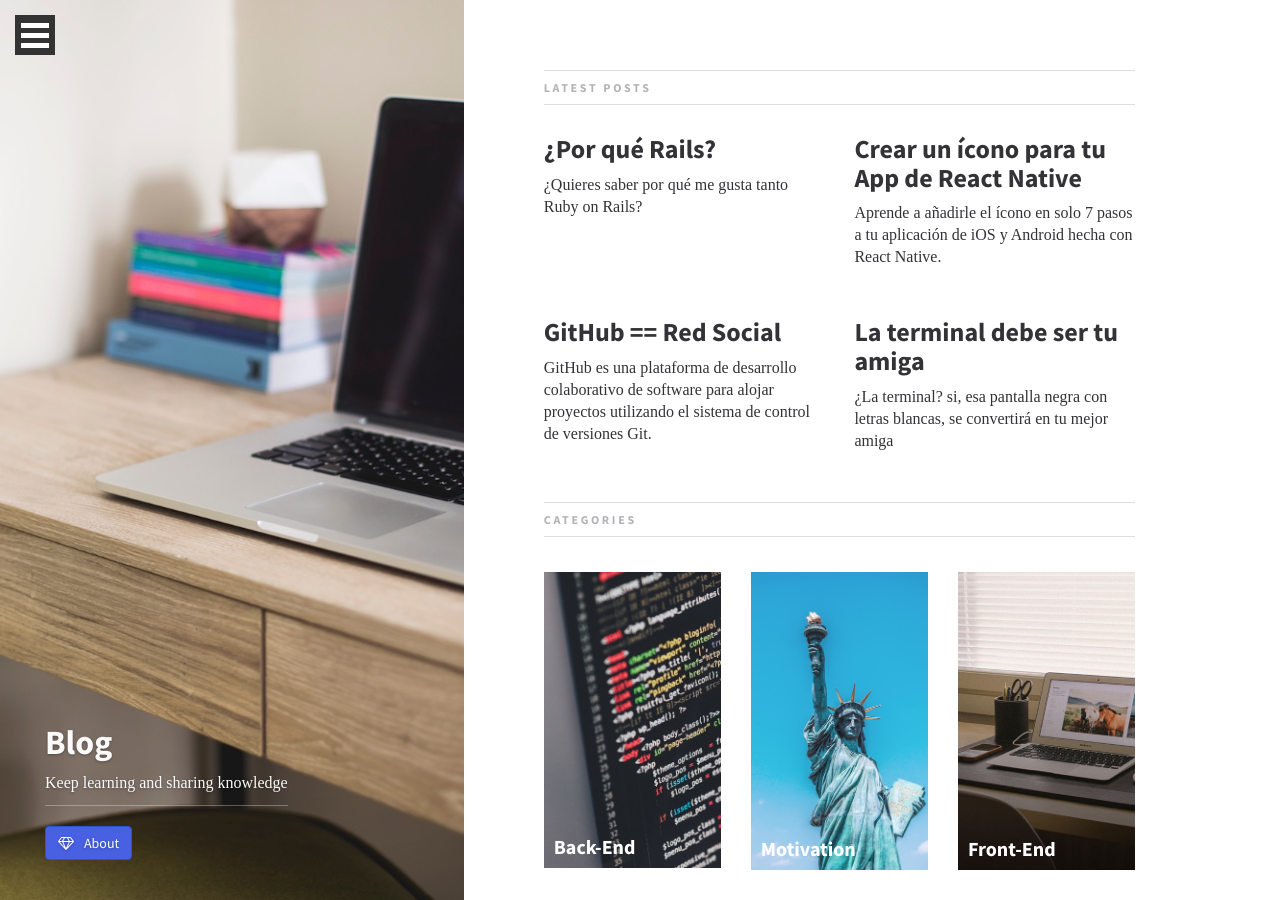
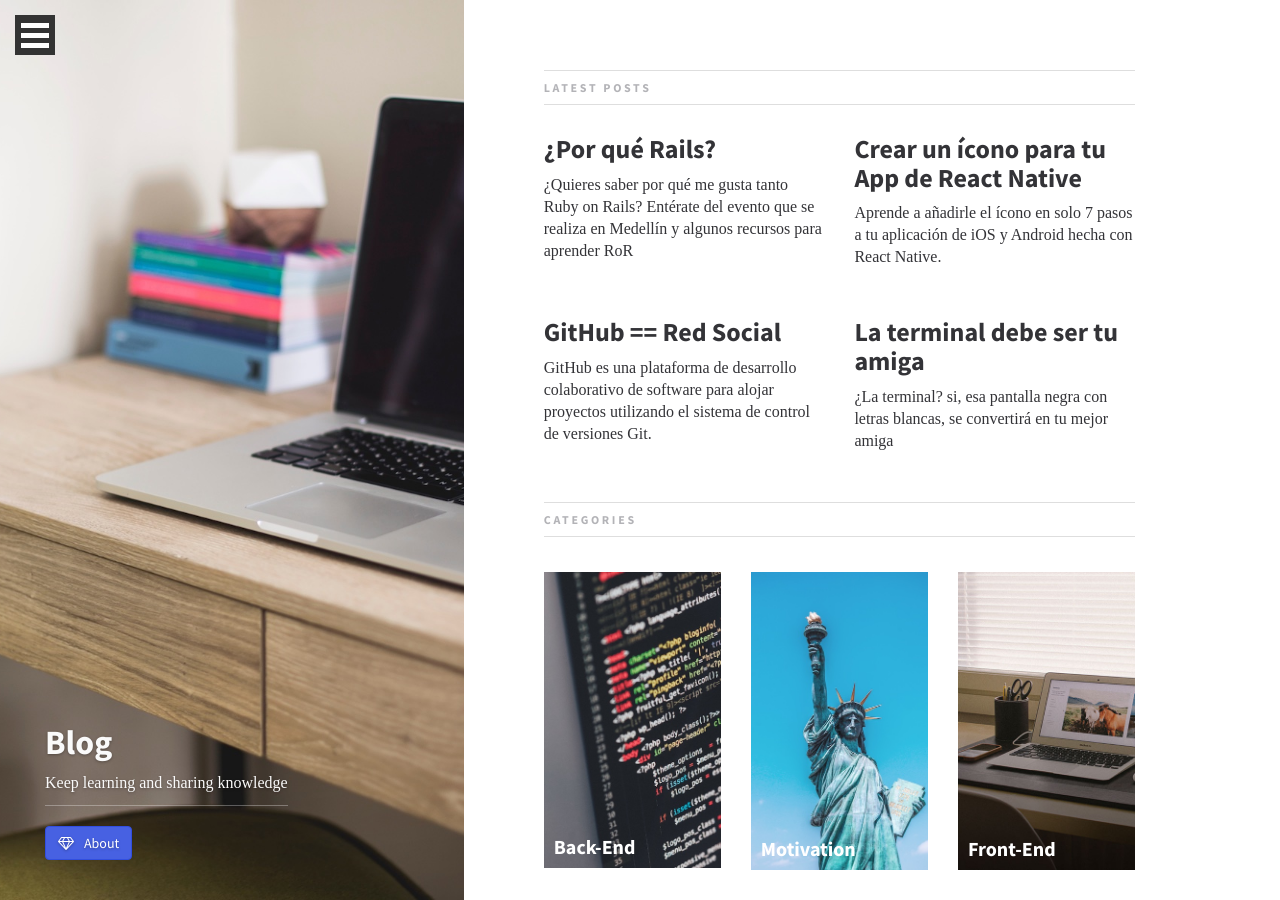
Before and after one commit to AnaMariaSosaM/anamariasosam.github.io, a Jekyll site: the page built from index.html, in a window 1280 px wide. Built offline with Jekyll 4.4.1, drawn with Linux system fonts in a browser that asks for light colours; some web fonts are replaced; the list of posts is cut into pages by our own code.

Commit message:
fix ror description

```diff
--- a/_posts/2017-06-02-ruby-on-rails.md
+++ b/_posts/2017-06-02-ruby-on-rails.md
@@ -4,7 +4,7 @@ permalink: 	 ruby-on-rails
 category:    back-end
 feature_image: recommend-ror-scaffold
 layout: post-sidebar
-description: "¿Quieres saber por qué me gusta tanto Ruby on Rails?"
+description: "¿Quieres saber por qué me gusta tanto Ruby on Rails? Entérate del evento que se realiza en Medellín y algunos recursos para aprender RoR"
 tags:  "ruby on rails, rails girls medellin, ruby, rails"
 ---
 
```
